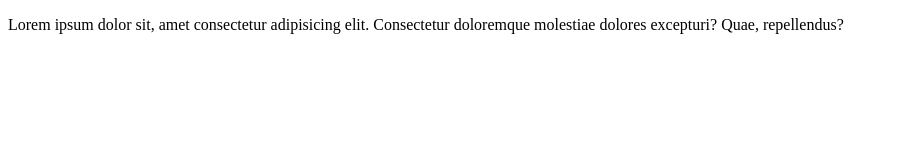
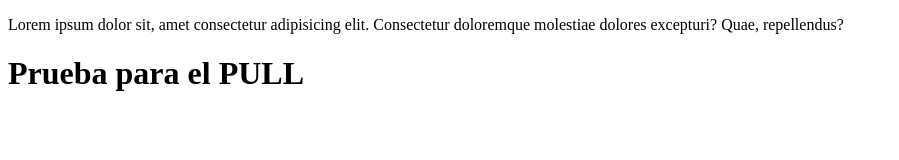
Before and after one commit to dmuiami/EjemploGITVSC, a plain HTML site: page perfil.html in a window 1280 px wide. Shown: the whole page, without its empty margins (0-899 px from the left). Drawn offline with Linux system fonts and the light colour scheme.

Commit message:
Update perfil.html
Añadiendo H1 para probar el PULL

```diff
--- a/perfil.html
+++ b/perfil.html
@@ -9,5 +9,6 @@
     <div class="container">
         <p>Lorem ipsum dolor sit, amet consectetur adipisicing elit. Consectetur doloremque molestiae dolores excepturi? Quae, repellendus?</p>
     </div>
+    <H1>Prueba para el PULL</H1>
 </body>
 </html>
```
